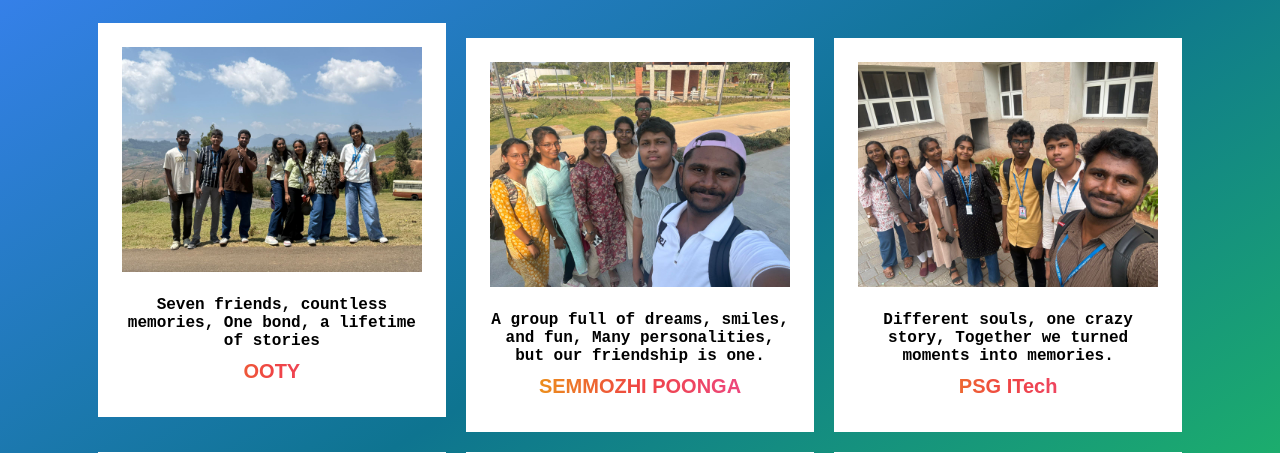
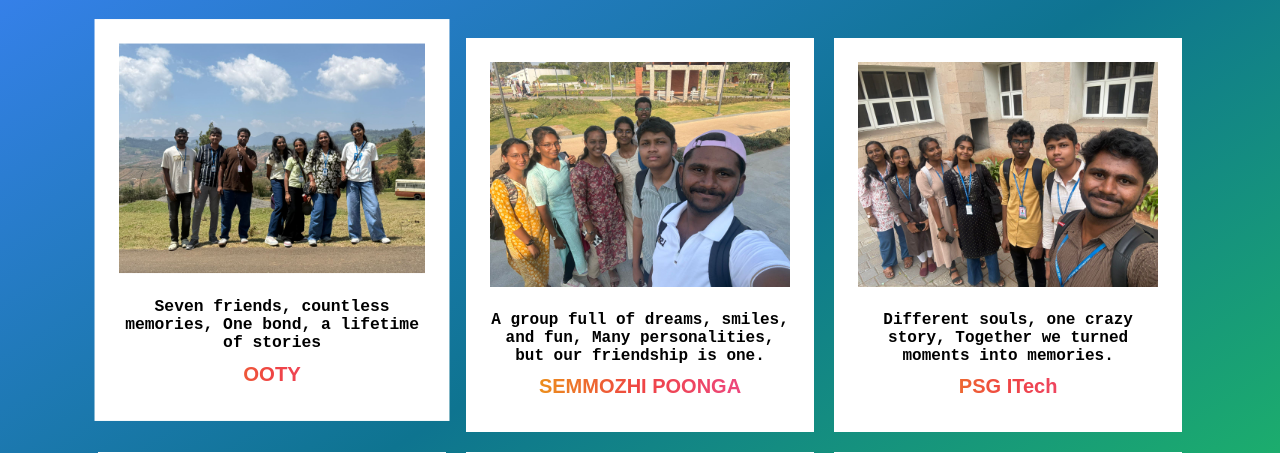
Before and after one commit to Ashwath-R-27/7wonders, a Flask app: page / in a window 1280 px wide, with the pointer over the restyled element. Shown: the part 106-559 px from the top of the page. Run offline with Flask 3, Linux system fonts and the light colour scheme.

Commit message:
Update style.css

```diff
--- a/static/style.css
+++ b/static/style.css
@@ -37,7 +37,7 @@ body{
 }
 
 .box:hover{
-    transform: translateY(-15px);
+    transform: translateY(-15px) scale(1.02);
 }
 
 .box img{
```
